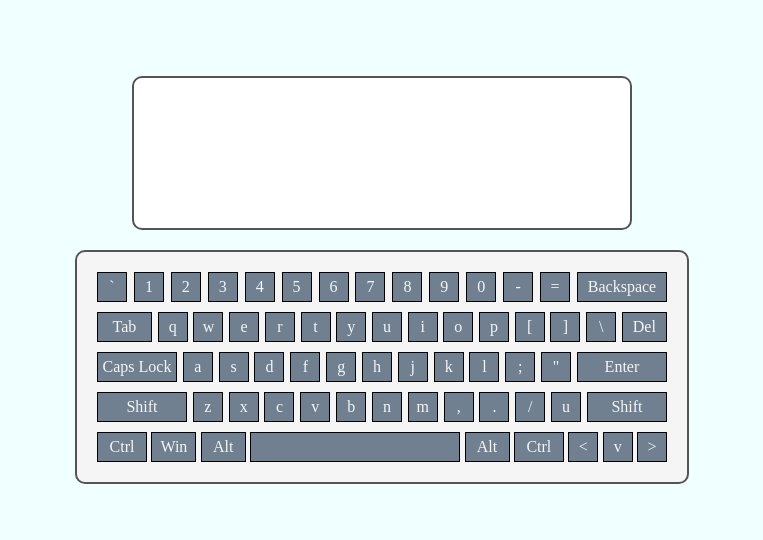
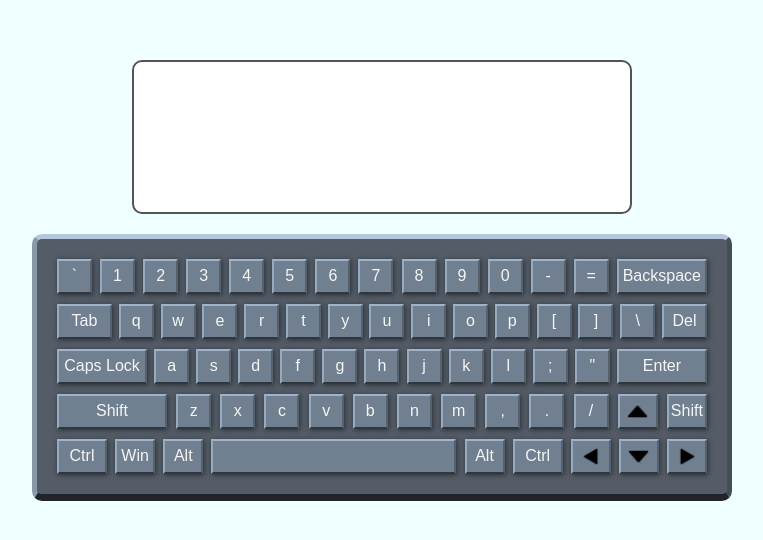
Before and after one commit to EvgeniaLeleo/virtual-keyboard, a plain HTML site: page index.html in a window 1280 px wide. Shown: the part 120-660 px from the top of the page, without its empty margins (258-1021 px from the left). Drawn offline with Linux system fonts and the light colour scheme.

Commit message:
feat: add style & animation

```diff
--- a/index.html
+++ b/index.html
@@ -6,8 +6,7 @@
     <meta name="viewport" content="width=device-width, initial-scale=1.0" />
     <title>Virtual keyboard</title>
     <link rel="stylesheet" href="style.css" />
+    <script src="script.js"></script>
   </head>
-  <body>
-    <script src="script.js"></script>
-  </body>
+  <body></body>
 </html>
--- a/script.js
+++ b/script.js
@@ -64,8 +64,8 @@ document.addEventListener('DOMContentLoaded', () => {
       '"',
       'Enter',
     ],
-    ['Shift', 'z', 'x', 'c', 'v', 'b', 'n', 'm', ',', '.', '/', 'u', 'Shift'],
-    ['Ctrl', 'Win', 'Alt', '', 'Alt', 'Ctrl', '<', 'v', '>'],
+    ['Shift', 'z', 'x', 'c', 'v', 'b', 'n', 'm', ',', '.', '/', '', 'Shift'],
+    ['Ctrl', 'Win', 'Alt', '', 'Alt', 'Ctrl', '', '', ''],
   ];
 
   for (let line = 0; line < 5; line++) {
@@ -157,11 +157,24 @@ document.addEventListener('DOMContentLoaded', () => {
   btnCtrlR.classList.add('btn__ctrl-r', 'btn__ctrl');
 
   const btnArrLeft = keyboard.querySelectorAll('.keyboard__button')[61];
-  btnArrLeft.classList.add('btn__arr-left');
+  btnArrLeft.classList.add('btn__arr-left', 'btn__arr');
 
   const btnArrDown = keyboard.querySelectorAll('.keyboard__button')[62];
-  btnArrDown.classList.add('btn__arr-down');
+  btnArrDown.classList.add('btn__arr-down', 'btn__arr');
 
   const btnArrRight = keyboard.querySelectorAll('.keyboard__button')[63];
-  btnArrRight.classList.add('btn__arr-right');
+  btnArrRight.classList.add('btn__arr-right', 'btn__arr');
+
+  const btns = keyboard.querySelectorAll('.keyboard__button');
+  btns.forEach((btn) =>
+    btn.addEventListener('click', () => {
+      btn.style.transform = 'translateY(1.5px)';
+
+      function btnTransit() {
+        btn.style.transform = 'translateY(0px)';
+      }
+
+      setTimeout(btnTransit, 50);
+    })
+  );
 });
--- a/style.scss
+++ b/style.scss
@@ -12,6 +12,8 @@ body {
 
   color: #545454;
   background-color: azure;
+
+  font-family: Arial, Helvetica, sans-serif;
 
   height: 100vh;
 }
@@ -35,9 +37,12 @@ body {
   gap: 10px;
 
   color: whitesmoke;
-  background-color: whitesmoke;
+  background-color: #535c67;
 
-  border: 2px solid #545454;
+  border-top: 5px solid #b4c7df;
+  border-left: 5px solid #8897a9;
+  border-right: 5px solid #454d56;
+  border-bottom: 7px solid #212529;
   border-radius: 10px;
 
   // min-width: 700px;
@@ -48,7 +53,7 @@ body {
     justify-content: space-between;
     // gap: 7px;
 
-    width: 570px;
+    width: 650px;
   }
 
   &__button {
@@ -57,13 +62,24 @@ body {
     justify-content: center;
     align-items: center;
 
-    border: 1px solid black;
-    background-color: slategrey;
+    border-top: 2px solid #9fb4cb;
+    border-left: 2px solid #96abbf;
+    border-right: 2px solid #55616d;
+    border-bottom: 2px solid #2f363d;
+    background-color: #708090;
 
-    width: 30px;
-    height: 30px;
+    box-shadow: 1px 1px 5px rgba(0, 0, 0, 0.5);
+
+    width: 35px;
+    height: 35px;
 
     cursor: pointer;
+
+    transition: all 0.05s;
+
+    &:hover {
+      background-color: cadetblue;
+    }
   }
 }
 
@@ -72,15 +88,15 @@ body {
     width: 90px;
   }
   &__caps {
-    width: 80px;
-  }
-
-  &__shift {
     width: 90px;
   }
 
+  &__shift-l {
+    width: 110px;
+  }
+
   &__shift-r {
-    width: 80px;
+    width: 40px;
   }
 
   &__tab {
@@ -101,10 +117,45 @@ body {
 
   &__win,
   &__alt {
-    width: 45px;
+    width: 40px;
   }
 
   &__space {
-    width: 210px;
+    width: 245px;
+  }
+
+  &__arr-up {
+    width: 40px;
+  }
+
+  &__arr {
+    width: 40px;
+  }
+  &__arr-up {
+    background-image: url('img/arr-up.png');
+    background-repeat: no-repeat;
+    background-position: center;
+    background-size: contain;
+  }
+
+  &__arr-left {
+    background-image: url('img/arr-left.png');
+    background-repeat: no-repeat;
+    background-position: center;
+    background-size: contain;
+  }
+
+  &__arr-down {
+    background-image: url('img/arr-down.png');
+    background-repeat: no-repeat;
+    background-position: center;
+    background-size: contain;
+  }
+
+  &__arr-right {
+    background-image: url('img/arr-right.png');
+    background-repeat: no-repeat;
+    background-position: center;
+    background-size: contain;
   }
 }
```
Also changed, not shown: img/arr-down.png (added), img/arr-left.png (added), img/arr-right.png (added), img/arr-up.png (added), style.css, 1 other file.
